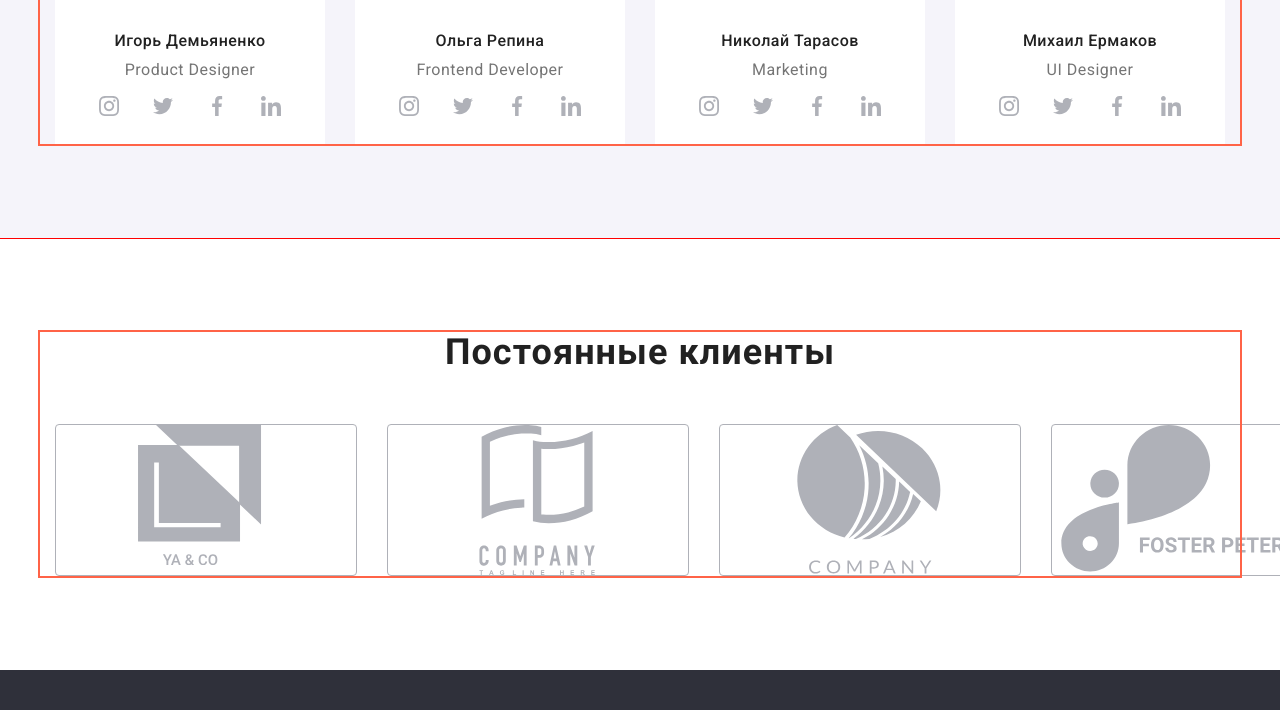
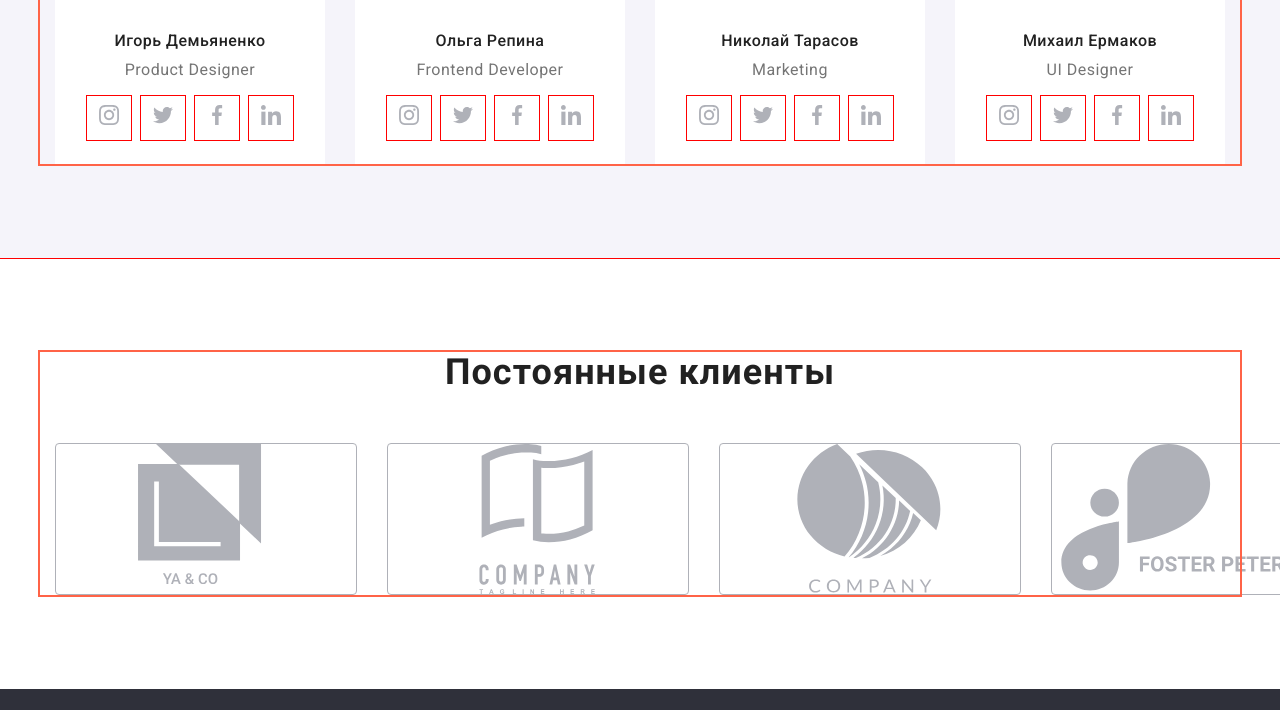
Before and after one commit to Alexey-Kaliostro/goit-markup-hw-04, a plain HTML site: page index.html in a window 1280 px wide. Shown: the part 2059-2769 px from the top of the page. Drawn offline with Linux system fonts and the light colour scheme; files whose address does not match are found by name.

Commit message:
team-social-teast

```diff
--- a/css/main.css
+++ b/css/main.css
@@ -238,6 +238,18 @@ h3.overlay {
 .contact-icon {
 	width: px;
 }
+.employer-social li {
+	display: flex;
+	align-items: center;
+	justify-content: center;
+	width: 44px;
+	height: 44px;
+	outline: 1px solid red;
+}
+.employer-social li:hover {
+	background-color: royalblue;
+	border-radius: 50%;
+}
 .social-link {
 	width: 20px;
 	height: 20px;
@@ -285,10 +297,13 @@ h3.overlay {
 .employer-social {
 	margin-bottom: 24px;
 	display: flex;
-	padding-left: 44px;
+	/*padding-left: 44px;*/
+	margin-left: 32px;
+	margin-right: 32px;
 }
+
 .employer-social li {
-	margin-right: 34px;
+	margin-right: 10px;
 }
 .employer-social li:last-child {
 	margin-right: 0;
```
